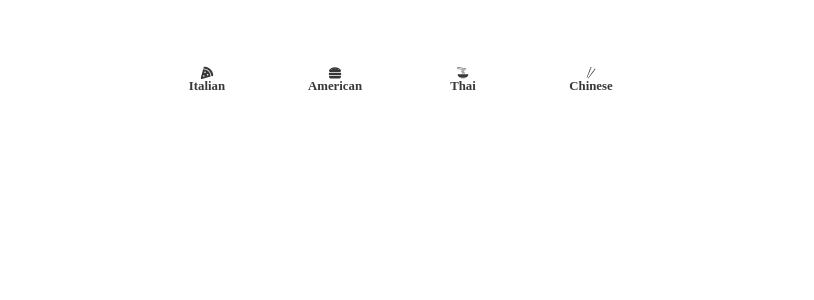
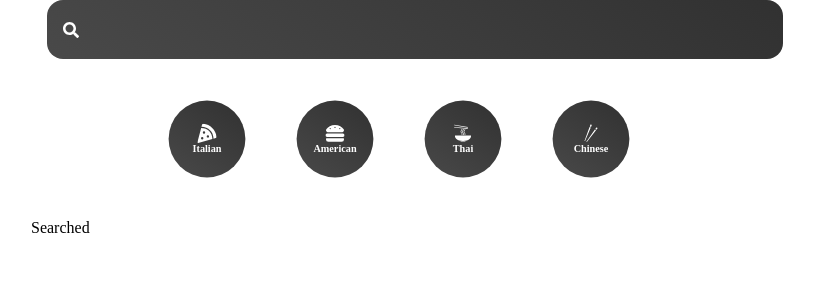
Before and after one commit to pjfooeve09/delicisous-recipe, a React (Create React App) app: page /searched/1 in a window 1280 px wide. Shown: the top 300 px of the page, without its empty margins (225-1039 px from the left). Built offline with nearby package versions, Linux system fonts and the light colour scheme; the HTML template or start-up script is replaced by a standard one.

Commit message:
added a search field, added a router to use useNavigate()

```diff
--- a/src/App.js
+++ b/src/App.js
@@ -2,12 +2,14 @@ import React, {Component} from 'react';
 import Category from './components/Category';
 import Pages from './pages/Pages';
 import {BrowserRouter} from 'react-router-dom';
+import {APPWithRouter} from "./components/Search"
 
 class App extends Component {
   render(){
     return (//we need to use BrowserRouter because we are using NavLink in Catgory.jsx and Route in Pages.jsx
       <div className="App">
         <BrowserRouter>
+          <APPWithRouter />
           <Category />
           <Pages />
         </BrowserRouter>
--- a/src/components/Category.jsx
+++ b/src/components/Category.jsx
@@ -47,11 +47,31 @@ const SLink = styled(NavLink)`
   border-radius: 50%;
   margin-right: 2rem;
   text-decoration: none;
-  background: linear-gradiant(35deg, #494949, #313131);
+  background: linear-gradient(35deg, #494949, #313131);
   width: 6rem;
   height: 6rem;
   cursor: pointer;
   transform: scale(0.8);
+
+  h4 {
+    color: white;
+    font-size: 0.8rem;
+  }
+
+  svg {
+    color: white;
+    font-size: 1.5rem;
+  }
+  &.active {
+    background: linear-gradient(to right, #f27121, #e94057);
+
+    svg {
+      color: white;
+    }
+    h4 {
+      color: white;
+    }
+  }
 `;
 
 export default Category;
--- /dev/null
+++ b/src/components/Search.jsx
@@ -0,0 +1,70 @@
+import React, { Component } from "react";
+import styled from "styled-components";
+import { FaSearch } from "react-icons/fa";
+import { useNavigate } from "react-router-dom";
+
+class Search extends Component {
+  constructor(props) {
+    super(props);
+    this.state = { value: "" };
+  }
+
+  handleSubmit = (e) => {
+    e.preventDefault();
+    this.props.navigate("/searched/" + this.state.value);
+  };
+
+  //handleChange updates the value of setState
+  handleChange = (e) => {
+    this.setState({ value: e.target.value });
+  };
+
+  render() {
+    return (
+      <FormStyle onSubmit={this.handleSubmit}>
+        <div>
+          <FaSearch></FaSearch>
+          <input
+            onChange={this.handleChange}
+            type="text"
+            value={this.state.value}
+          />
+        </div>
+      </FormStyle>
+    );
+  }
+}
+
+const FormStyle = styled.form`
+  margin: 0rem 1rem;
+  position: relative;
+  div {
+    width: 100%;
+    position: relative;
+  }
+  input {
+    border: none;
+    background: linear-gradient(35deg, #494949, #313131);
+    font-size: 1.5rem;
+    color: white;
+    padding: 1rem 3rem;
+    border: none;
+    border-radius: 1rem;
+    outline: none;
+    width: 100%;
+  }
+  svg {
+    position: absolute;
+    top: 50%;
+    left: 0%;
+    transform: translate(100%, -50%);
+    color: white;
+  }
+`;
+
+export const APPWithRouter = (props) => {
+  const navigate = useNavigate();
+  return <Search navigate={navigate}></Search>;
+};
+
+export default Search;
--- a/src/pages/Cuisine.jsx
+++ b/src/pages/Cuisine.jsx
@@ -2,11 +2,6 @@ import React, { Component } from "react";
 import styled from "styled-components";
 import { motion } from "framer-motion";
 import { useParams } from "react-router-dom";
-
-const withParams = (Component) => {
-  //useParams allow us to pull out keyword from URL. We are using it as a prop
-  return (props) => <Component {...props} params={useParams()} />;
-};
 
 class Cuisine extends Component {
   constructor(props) {
@@ -76,4 +71,9 @@ const Card = styled.div`
   }
 `;
 
+const withParams = (Component) => {
+  //useParams allow us to pull out keyword from URL. We are using it as a prop
+  return (props) => <Component {...props} params={useParams()} />;
+};
+
 export default withParams(Cuisine);
--- a/src/pages/Pages.jsx
+++ b/src/pages/Pages.jsx
@@ -1,7 +1,8 @@
 import React, { Component } from "react";
 import Home from "./Home";
+import Cuisine from "./Cuisine";
+import Searched from "./Searched";
 import { Route, Routes } from "react-router-dom";
-import Cuisine from "./Cuisine";
 
 class Pages extends Component {
   constructor(props) {
@@ -14,6 +15,7 @@ class Pages extends Component {
       <Routes>
         <Route path="/" element={<Home />} />
         <Route path="/cuisine/:type" element={<Cuisine />} />
+        <Route path="/searched/:search" element={<Searched />} />
       </Routes>
     );
   }
--- /dev/null
+++ b/src/pages/Searched.jsx
@@ -0,0 +1,10 @@
+import React, { Component } from "react";
+
+class Searched extends Component {
+  state = {};
+  render() {
+    return <div>Searched</div>;
+  }
+}
+
+export default Searched;
```
